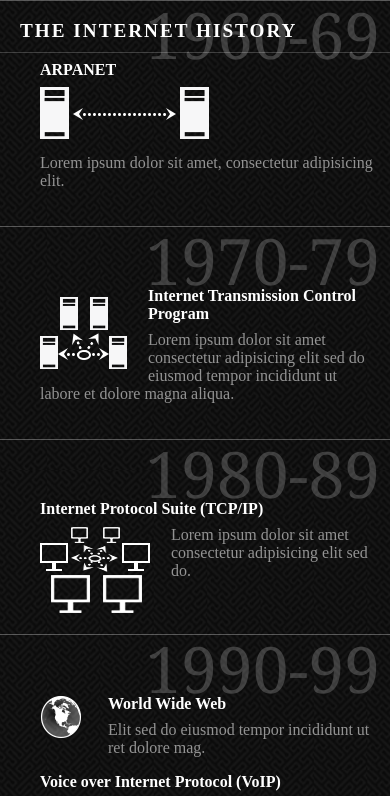
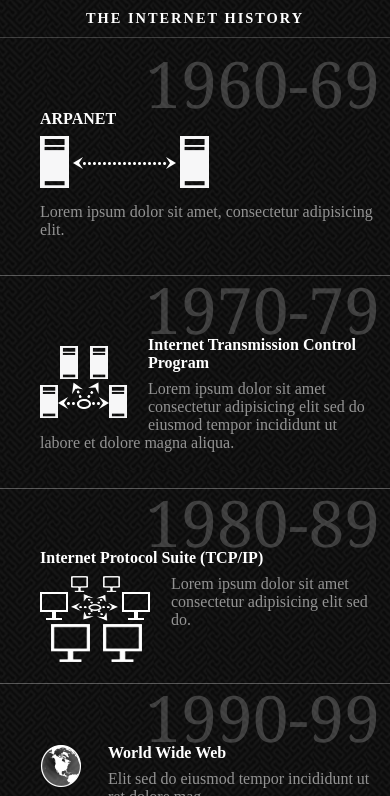
Before and after one commit to LiviuLvu/learning-timeline-jquery, a plain HTML site: page index.html in a window 390 px wide. Shown: the top 796 px of the page. Drawn offline with Linux system fonts and the light colour scheme.

Commit message:
updated css

```diff
--- a/css/main.css
+++ b/css/main.css
@@ -6,7 +6,8 @@ body {
 }
 .timeline {
   position: relative;
-  margin: 30px 0px 20px 0px;
+  margin: 0px 0px 0px 0px;
+  padding-top: 20px;
 }
 .timeline h1 {
   position: absolute;
@@ -25,13 +26,13 @@ body {
 }
 .timeline .panel_container {
   overflow: hidden;
-  position: relative;
-  margin: 10px 0px 0px 0px;
+  margin: 0px 0px 0px 0px;
   width: 100%;
-  height: 300px;
+  height: 340px;
   background-color: #000;
 }
 .timeline .background_slider {
+  top: 0px;
   position: absolute;
   width: inherit;
   height: inherit;
@@ -44,6 +45,7 @@ body {
 .timeline .panel_slider {
   position: absolute;
   width: 100%;
+  margin-top: 30px;
 }
 .timeline .panel {
   position: absolute;
@@ -134,8 +136,8 @@ body {
     background: #000 url("../img/background_small.png") repeat center 0px;
   }
   .timeline h1 {
-    text-align: left;
-    padding: 10px 10px 10px 20px;
+    text-align: center;
+    font-size: 0.9em;
   }
   .timeline .panel_container {
     height: auto;
@@ -151,7 +153,7 @@ body {
     width: auto;
     height: auto;
     position: static;
-    border-top: 1px solid rgba(255,255,255,0.3);
+    border-bottom: 1px solid rgba(255,255,255,0.3);
     padding-bottom: 20px;
   }
   .timeline nav,
--- a/index.html
+++ b/index.html
@@ -10,10 +10,10 @@
 
 <body>
    <div class="timeline">
+      <h1>The Internet History</h1>
       <div class="panel_container">
-         <h1>The Internet History</h1>
          <div class="background_slider">
-            <img class="background" src="img/background2.png" width="1500" height="300">
+            <img class="background" src="img/background2.png" width="1500" height="360">
          </div>
          <div class="panel_slider">
             <!-- panel -->
```
Also changed, not shown: img/background.png (deleted), 1 other file.
